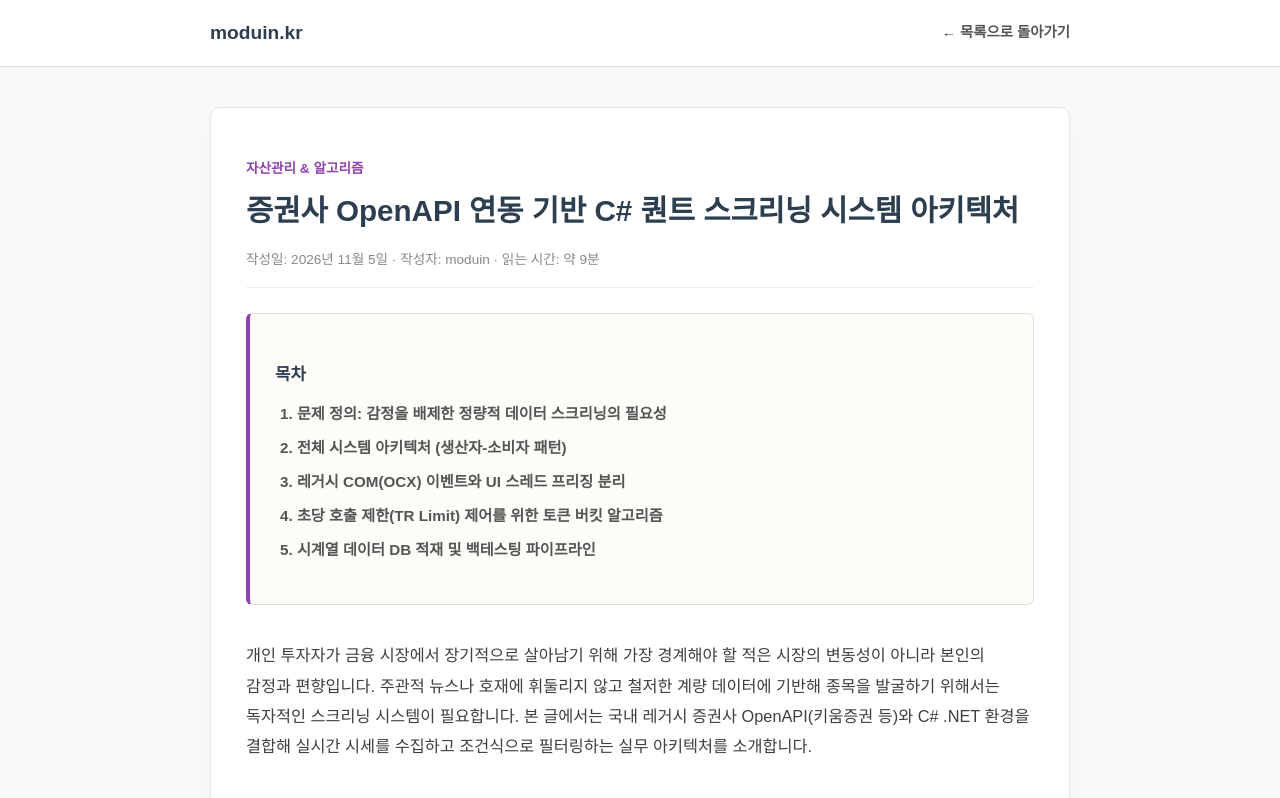
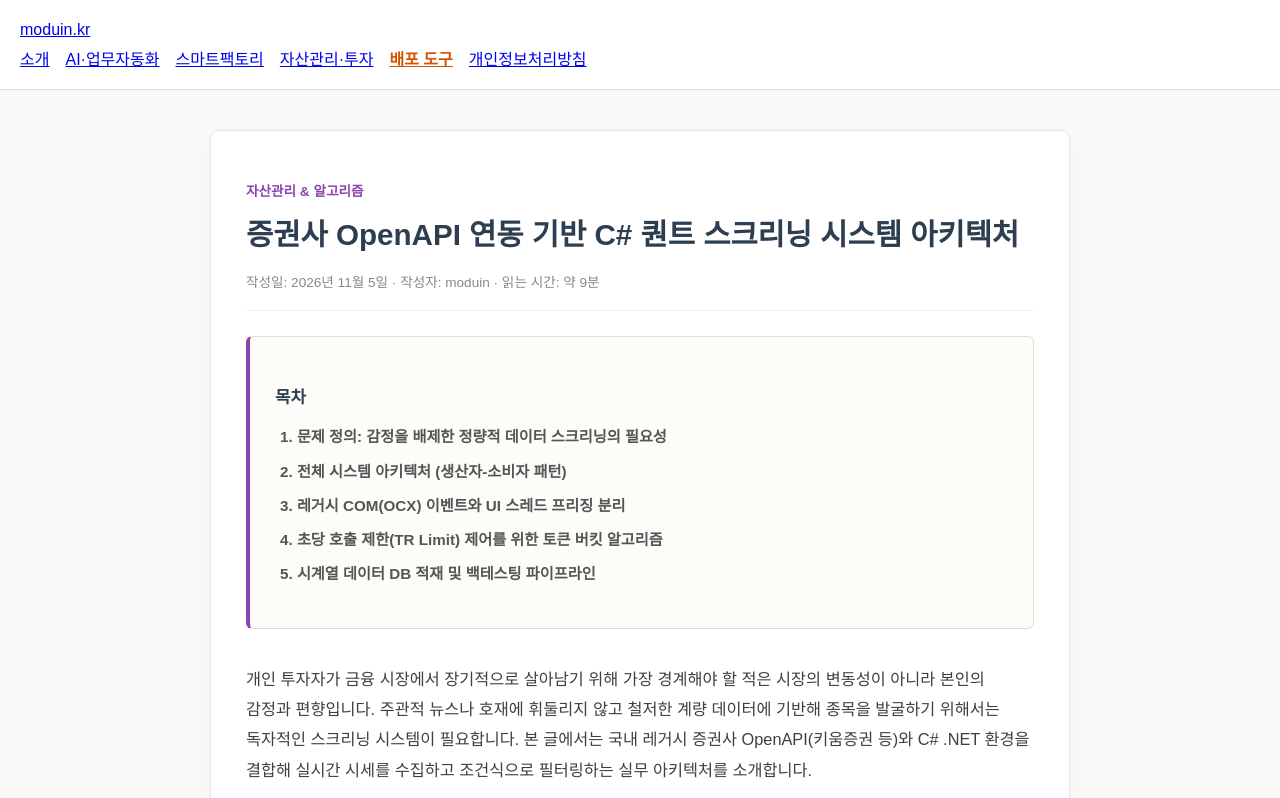
Before and after one commit to mch9989/moduin.github.io, a plain HTML site: page wealth/post-03.html in a window 1280 px wide. Shown: the top 798 px of the page. Drawn offline with Linux system fonts and the light colour scheme.

Commit message:
Refactor header and add author details
Updated header layout and added author information section.

```diff
--- a/wealth/post-03.html
+++ b/wealth/post-03.html
@@ -81,9 +81,16 @@
 <body>
 
     <header>
-        <div class="nav-inner">
-            <a href="../index.html" class="logo">moduin.kr</a>
-            <a href="../category-wealth.html" style="text-decoration:none; color:#555; font-size:0.9rem; font-weight:600;">← 목록으로 돌아가기</a>
+        <div class="header-inner" style="flex-wrap: wrap; gap: 12px;">
+            <a href="../index.html" class="header-logo">moduin.kr</a>
+            <nav style="display: flex; gap: 16px; flex-wrap: wrap;">
+                <a href="../about.html" class="header-back">소개</a>
+                <a href="../category-automation.html" class="header-back">AI·업무자동화</a>
+                <a href="../category-smartfactory.html" class="header-back">스마트팩토리</a>
+                <a href="../category-wealth.html" class="header-back">자산관리·투자</a>
+                <a href="../tools/stock-uploader.html" class="header-back" style="color:#d35400; font-weight:700;">배포 도구</a>
+                <a href="../privacy.html" class="header-back">개인정보처리방침</a>
+            </nav>
         </div>
     </header>
 
@@ -175,7 +182,10 @@ private async Task ProcessMarketDataAsync(CancellationToken ct)
 
         <a href="../category-wealth.html" class="back-link">← 자산관리 칼럼 목록으로 돌아가기</a>
     </div>
-
+    <div style="margin-top: 48px; padding: 24px 26px; background-color: #f8f9fa; border: 1px solid #e9ecef; border-left: 4px solid #2c3e50; border-radius: 6px;">
+            <div style="font-size: 1rem; font-weight: 800; color: #212529; margin-bottom: 6px;">작성자: moduin (제조 IT · 스마트팩토리 시스템 아키텍트)</div>
+            <p style="font-size: 0.92rem; color: #495057; margin-bottom: 0; line-height: 1.7;">20년 이상 제조 현장 MES, PLC 설비 인터페이스, C#/.NET 기반 무인 업무 자동화 파이프라인 및 퀀트 데이터 분석 시스템을 설계·구축해 온 현업 소프트웨어 엔지니어입니다. 실무에서 검증된 아키텍처와 트러블슈팅 경험을 기록합니다.</p>
+        </div>
     <footer>
         <p>&copy; 2026 moduin.kr & PlatformWorks. All Rights Reserved.</p>
     </footer>
```
